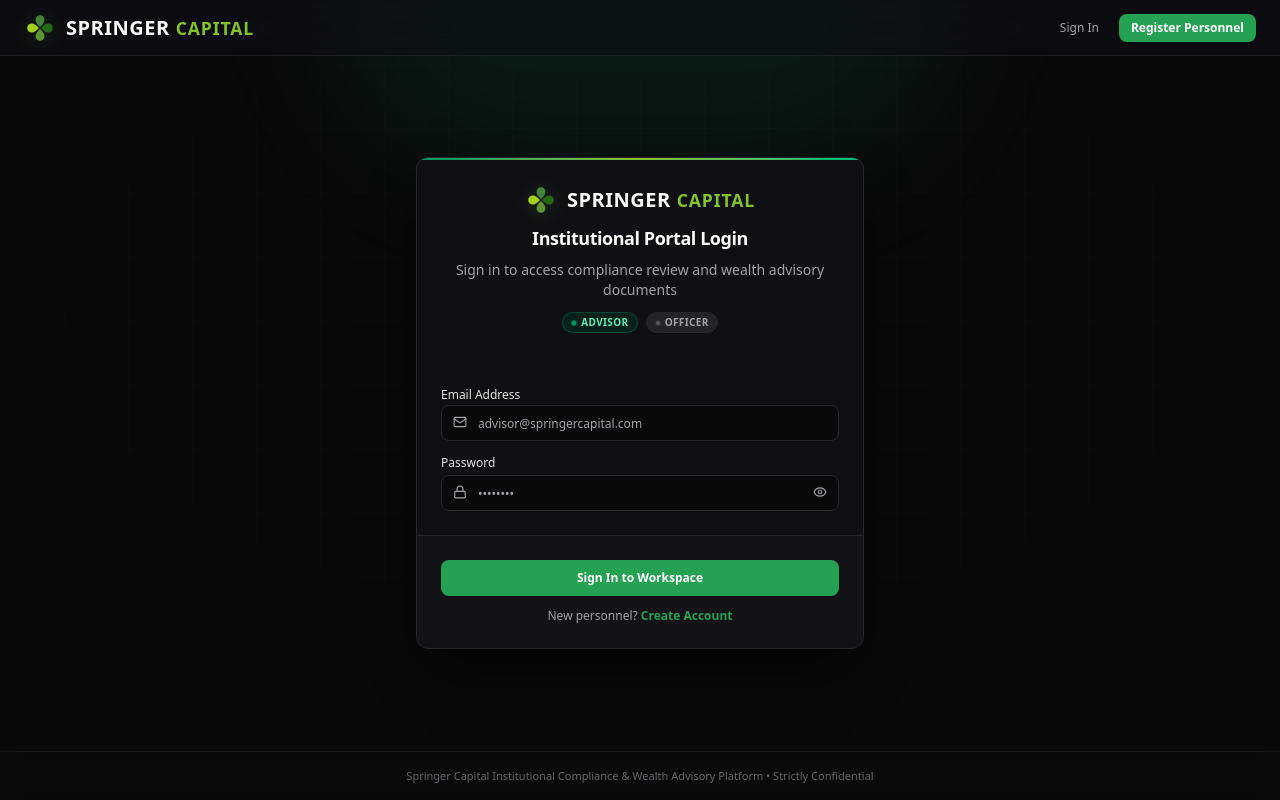
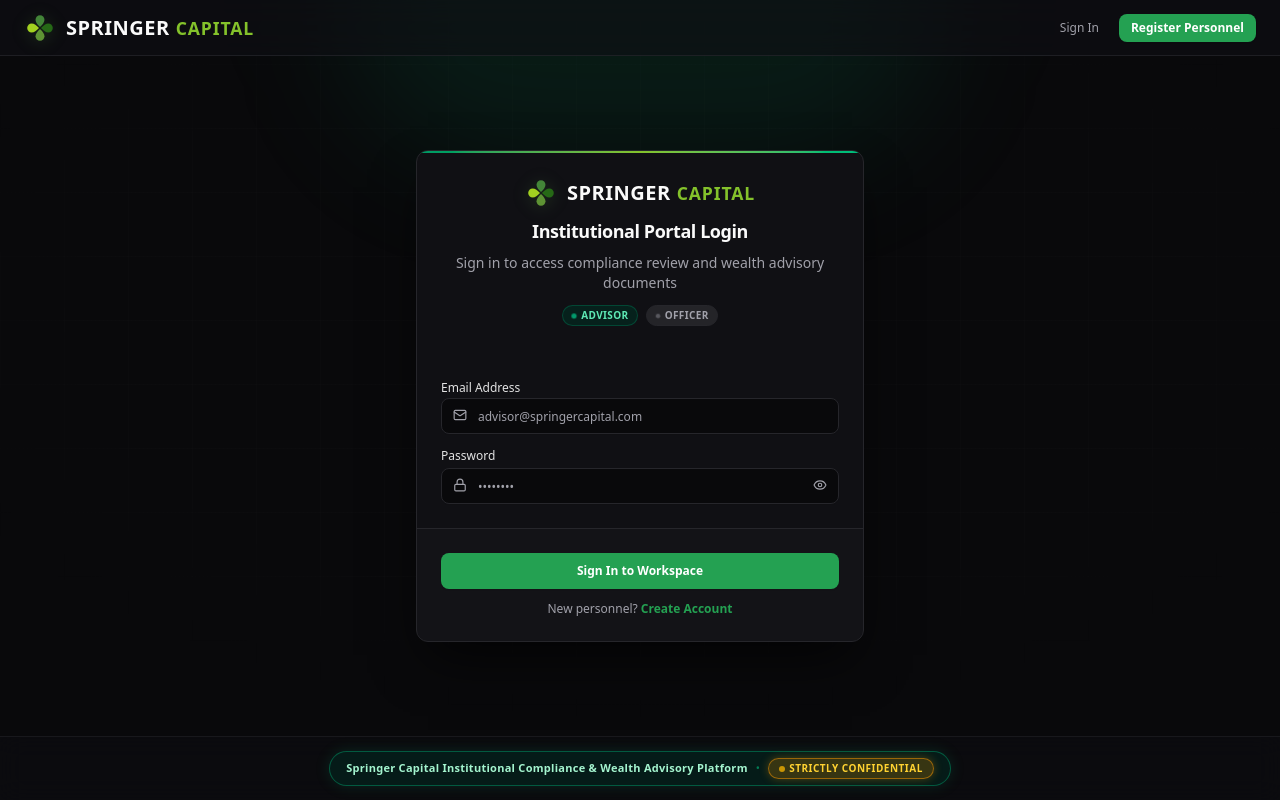
Before and after one commit to Purnika5/compliance-document-review, a Next.js app in the folder frontend/: page /login in a window 1280 px wide. Built offline with nearby package versions, Linux system fonts and the light colour scheme; no server answers.

Commit message:
style(frontend): highlight institutional platform confidentiality notice in footers

```diff
--- a/frontend/src/app/(auth)/layout.tsx
+++ b/frontend/src/app/(auth)/layout.tsx
@@ -47,8 +47,15 @@ export default function AuthLayout({ children }: { children: React.ReactNode })
       </div>
 
       {/* Footer */}
-      <footer className="relative z-10 py-4 text-center text-[11px] text-muted-foreground/60 border-t border-border/50 bg-card/30 backdrop-blur-sm">
-        Springer Capital Institutional Compliance &amp; Wealth Advisory Platform • Strictly Confidential
+      <footer className="relative z-10 py-3.5 text-center text-[11px] border-t border-border/50 bg-card/40 backdrop-blur-md flex justify-center items-center px-4 shrink-0">
+        <div className="inline-flex flex-wrap items-center justify-center gap-2 px-4 py-1.5 rounded-full bg-emerald-950/50 border border-emerald-500/40 text-emerald-100 font-medium text-[11px] tracking-wide shadow-[0_0_15px_rgba(16,185,129,0.15)]">
+          <span className="font-semibold text-emerald-200">Springer Capital Institutional Compliance &amp; Wealth Advisory Platform</span>
+          <span className="text-emerald-500/60 hidden sm:inline">•</span>
+          <span className="px-2.5 py-0.5 rounded-full bg-amber-500/20 text-amber-300 font-bold border border-amber-500/50 text-[10px] uppercase tracking-wider shadow-[0_0_10px_rgba(245,158,11,0.3)] flex items-center gap-1">
+            <span className="w-1.5 h-1.5 rounded-full bg-amber-400 animate-pulse" />
+            Strictly Confidential
+          </span>
+        </div>
       </footer>
     </div>
   );
--- a/frontend/src/components/shared/app-workspace-loader.tsx
+++ b/frontend/src/components/shared/app-workspace-loader.tsx
@@ -397,10 +397,15 @@ export function AppWorkspaceLoader({
       </main>
 
       {/* Footer Info */}
-      <footer className="relative z-10 w-full px-6 py-4 border-t border-white/5 text-center">
-        <p className="text-[11px] text-slate-500 tracking-wide font-normal">
-          Springer Capital Institutional Compliance &amp; Wealth Advisory Platform &bull; Strictly Confidential
-        </p>
+      <footer className="relative z-10 w-full px-6 py-3.5 border-t border-white/5 text-center flex justify-center items-center">
+        <div className="inline-flex flex-wrap items-center justify-center gap-2 px-4 py-1.5 rounded-full bg-emerald-950/60 border border-emerald-500/40 text-emerald-100 font-medium text-[11px] tracking-wide shadow-[0_0_15px_rgba(16,185,129,0.15)]">
+          <span className="font-semibold text-emerald-200">Springer Capital Institutional Compliance &amp; Wealth Advisory Platform</span>
+          <span className="text-emerald-500/60 hidden sm:inline">•</span>
+          <span className="px-2.5 py-0.5 rounded-full bg-amber-500/20 text-amber-300 font-bold border border-amber-500/50 text-[10px] uppercase tracking-wider shadow-[0_0_10px_rgba(245,158,11,0.3)] flex items-center gap-1">
+            <span className="w-1.5 h-1.5 rounded-full bg-amber-400 animate-pulse" />
+            Strictly Confidential
+          </span>
+        </div>
       </footer>
     </div>
   );
--- a/frontend/src/features/documents/components/ai-assist-panel.tsx
+++ b/frontend/src/features/documents/components/ai-assist-panel.tsx
@@ -25,6 +25,29 @@ export interface IAIFlagItem {
   confidenceScore: number;
   pageNumber: number;
 }
+
+export const MOCK_AI_FLAGS: IAIFlagItem[] = [
+  {
+    id: "flag-1",
+    ruleCode: "FD-2.1.3",
+    severity: "HIGH",
+    title: "Promotional Language Violation",
+    passage: "Guaranteed annual yield returns exceeding market standards by 15%",
+    explanation: "FINRA Rule 2210 prohibits promissory or misleading performance claims in customer communications.",
+    confidenceScore: 96,
+    pageNumber: 1,
+  },
+  {
+    id: "flag-2",
+    ruleCode: "SEC-17A",
+    severity: "MEDIUM",
+    title: "Omission of Risk Disclosure",
+    passage: "Global Equities Index target 45.0% yield +9.4%",
+    explanation: "SEC Rule 17a-4 mandates complete disclosures of investment risk and market downside warnings.",
+    confidenceScore: 88,
+    pageNumber: 1,
+  },
+];
 
 export interface AIAssistPanelProps {
   documentId: string;
```
